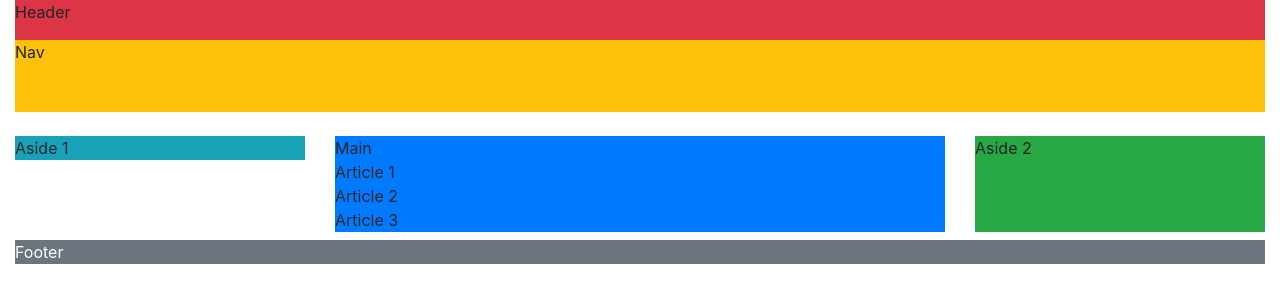
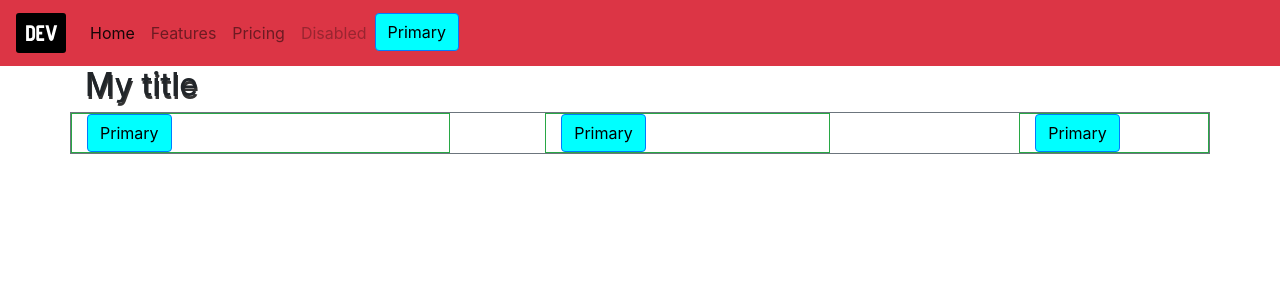
Before and after one commit to EveFer/moduleFront_Python, a plain HTML site: page s10-Bootstrap/index.html in a window 1280 px wide. Drawn offline with nearby package versions, Linux system fonts and the light colour scheme; files that its build step writes are made by us from their sources.

Commit message:
S10-Boostrap

```diff
--- a/s10-Bootstrap/css/style.scss
+++ b/s10-Bootstrap/css/style.scss
@@ -0,0 +1,13 @@
+
+.btn-primary {
+    background-color: cyan;
+    color: black;
+    &:hover {
+        background-color: yellowgreen;
+        color: black;
+    }
+}
+
+.my-class {
+    text-shadow: 1px 3px rgba(0, 0, 0, 0.8);
+}
--- a/s10-Bootstrap/index.html
+++ b/s10-Bootstrap/index.html
@@ -9,7 +9,7 @@
 </head>
 <body>
 
-    <div class="container-fluid">
+    <!-- <div class="container-fluid">
         <div class="row">
             <div class="col-12">
                 <header class="bg-danger">
@@ -47,7 +47,99 @@
                 </footer>
             </div>
         </div>
+    </div> -->
+
+
+
+
+    <nav class="navbar navbar-expand-lg navbar-light bg-danger ">
+        <!-- <div class="container"> -->
+            <a class="navbar-brand" href="#"> <img src="icons/logo.svg" alt=""> </a>
+            <button class="navbar-toggler" type="button" data-toggle="collapse" data-target="#navbarNav" aria-controls="navbarNav" aria-expanded="false" aria-label="Toggle navigation">
+                <span class="navbar-toggler-icon"></span>
+            </button>
+            <div class="collapse navbar-collapse w-50" id="navbarNav">
+                <ul class="navbar-nav d-flex justify-content-between w-10">
+                    <li class="nav-item active">
+                        <a class="nav-link" href="#">Home <span class="sr-only">(current)</span></a>
+                    </li>
+                    <li class="nav-item">
+                        <a class="nav-link" href="#">Features</a>
+                    </li>
+                    <li class="nav-item">
+                        <a class="nav-link" href="#">Pricing</a>
+                    </li>
+                    <li class="nav-item">
+                        <a class="nav-link disabled" href="#" tabindex="-1" aria-disabled="true">Disabled</a>
+                    </li>
+                    <li>
+                        <button type="button" class="btn btn-primary">Primary</button>
+                    </li>
+                </ul>
+            </div>
+        <!-- </div>     -->
+    </nav>
+
+
+    <div class="container-fluid">
+        <div class="row">
+            <div class="container">
+                <div class="row">
+                    <div class="col-12 col-lg-6"></div>
+                    <div class="col-12 col-lg-6"></div>
+                </div>
+            </div>
+        </div>
     </div>
+    <div class="container-fluid">
+        <div class="row">
+            <div class="container">
+                <div class="row">
+                    <div class="col-12"></div>
+                    <div class="col-12 col-lg-3"></div>
+                    <div class="col-12 col-lg-3"></div>
+                    <div class="col-12 col-lg-3"></div>
+                    <div class="col-12 col-lg-3"></div>
+                </div>
+            </div>
+        </div>
+    </div>
+    <div class="container-fluid">
+        <div class="row">
+            <div class="container">
+                <div class="row">
+                    <div class="col-12">
+                        <h2 class="my-class">My title</h2>
+                    </div>
+                    <div class="col-12 col-lg-3">
+
+                    </div>
+                    <div class="col-12 col-lg-3"></div>
+                    <div class="col-12 col-lg-3"></div>
+                    <div class="col-12 col-lg-3"></div>
+                </div>
+            </div>
+        </div>
+    </div>
+    <div class="container-fluid">
+        <div class="row">
+            <div class="container">
+                <div class="row border border-secondary">
+                    <div class="col-12 col-lg-4 border border-success">
+                        <button type="button" class="btn btn-primary">Primary</button>
+                    </div>
+                    <div class="col-12 col-lg-3 offset-lg-1 border border-success">
+                        <button type="button" class="btn btn-primary">Primary</button>
+                    </div>
+                    <div class="col-12 col-lg-2 offset-lg-2 border border-success">
+
+                        <button type="button" class="btn btn-primary">Primary</button>
+                    </div>
+                </div>
+            </div>
+        </div>
+    </div>
+
 
 
     <script src="https://code.jquery.com/jquery-3.5.1.min.js" integrity="sha256-9/aliU8dGd2tb6OSsuzixeV4y/faTqgFtohetphbbj0=" crossorigin="anonymous"></script>
```
Also changed, not shown: s10-Bootstrap/css/style.css (added), s10-Bootstrap/icons/logo.svg (added), 1 other file.
